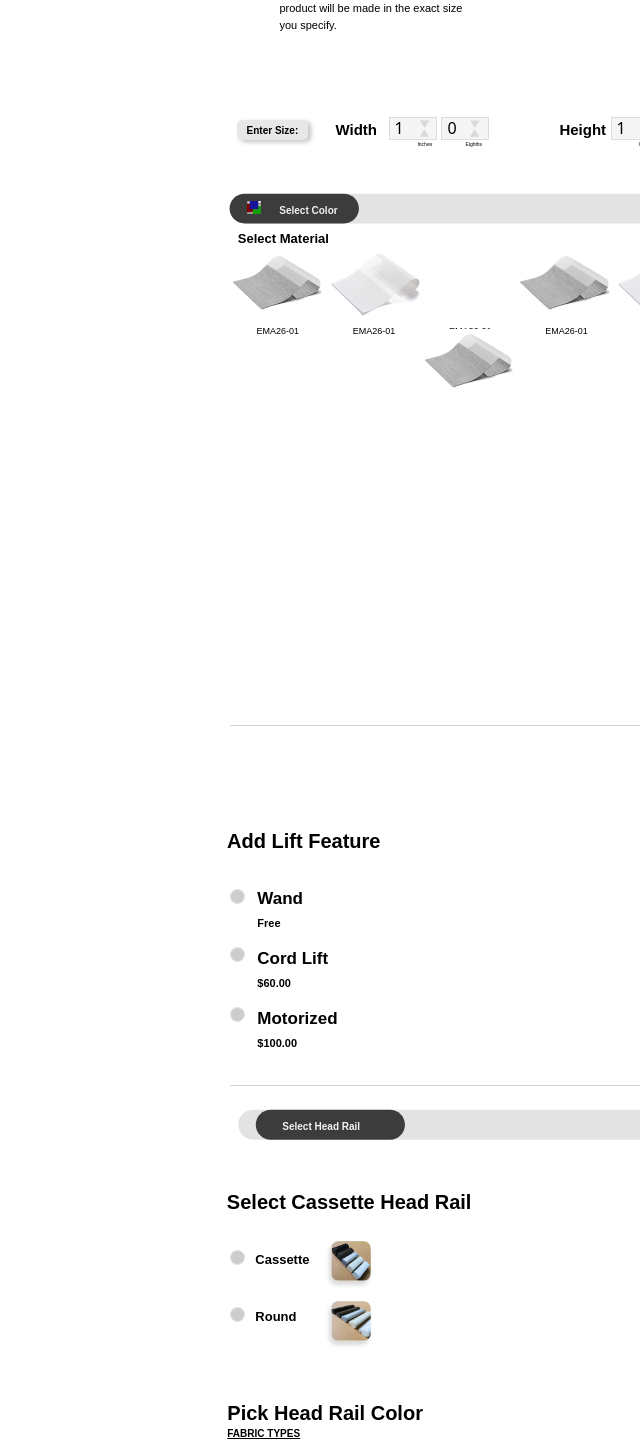
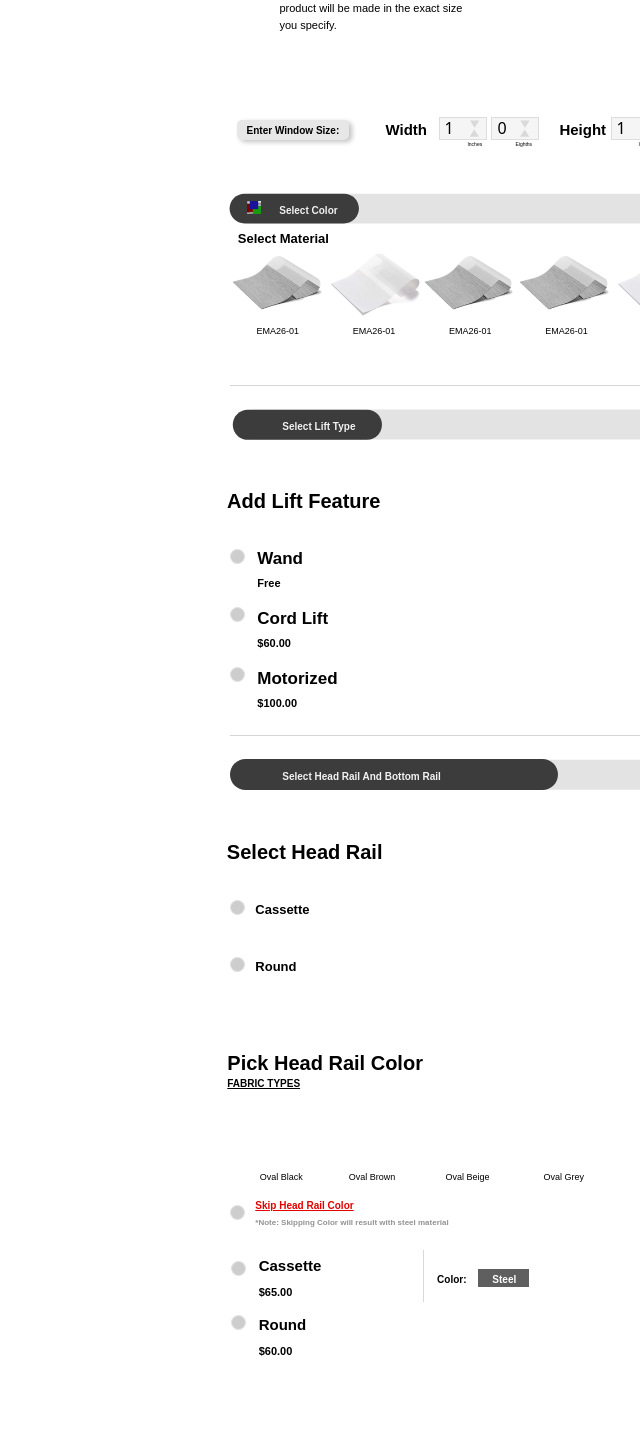
Before and after one commit to deodagee/economyblindsandshades, a Next.js app: page /components/pages/zebrablinds in a window 1280 px wide. Shown: the part 836-2281 px from the top of the page, without its empty margins (640-1280 px from the left). Built offline with nearby package versions, Linux system fonts and the light colour scheme; grey boxes are pictures that could not be loaded.

Commit message:
Update zebrablinds.js

```diff
--- a/pages/components/pages/zebrablinds.js
+++ b/pages/components/pages/zebrablinds.js
@@ -196,7 +196,9 @@ function ZebraBlinds() {
 
 
                         <div className={styles.enter_size_group}>
-                        <div className={styles.enter_size}>Enter Size:</div>
+                            <div className={styles.enter_size}>Enter Window Size:</div>
+
+                            <div className={styles.enter_width_window_trigger}>
                                 <div className={styles.width}>Width</div>
                                 <div className={styles.rectangle_9}></div>
                                 <div className={styles.rectangle_10}>
@@ -273,11 +275,14 @@ function ZebraBlinds() {
                                     <div className={styles.inches}>Inches</div>
 
                                 </div>
+                            </div>
 
 
 
+                            <div className={styles.enter_height_window_trigger}>
 
                                 <div className={styles.height}>Height</div>
+
                                 <div className={styles.rectangle_11}></div>
                                 <div className={styles.rectangle_12}></div>
 
@@ -354,19 +359,12 @@ function ZebraBlinds() {
                                 <div className={styles.inches2}>Inches</div>
                                 <div className={styles.eighths2}>Eighths</div>
                             </div>
+                        </div>
 
 
+                        <div className={styles.rectangle_66}></div>
 
-
-                        <div className={styles.seperator_22}></div>
-                        <div className={styles.rectangle_66}></div>
-                        <div className={styles.outsidemount_10003_1}></div>
-
-
-                        <div className={styles.outsidemount_10003_1}></div>
-
-
-<div  className={styles.select_color_group}>
+                        <div className={styles.select_color_group}>
 
                             <svg
                                 className={styles.select_color_long_rectangle}
@@ -395,15 +393,13 @@ function ZebraBlinds() {
                                     fill="#3C3C3C"
                                 />
                             </svg>
+
                             <Image alt="pickcolor" width={100} height={100} className={styles.pickcolor} src="/indexcomponent2.png" />
                             <Image alt="pickcolor" width={100} height={100} className={styles.pickcolor} src="/pickcolor.png" />
 
                             <div className={styles.select_color}>Select Color</div>
 
                             <div className={styles.select_material}>Select Material</div>
-
-
-                        <Image alt="image" width={100} height={100} className={styles.lift_typeicon} src="/lift_typeicon.png" />
                             <div className={styles.ema_26_01}>EMA26-01</div>
                             <Image alt="image" width={100} height={100} className={styles.etb_3004_1} src="/etb3004.jpg" />
                             <div className={styles.ema_26_012}>EMA26-01</div>
@@ -414,20 +410,15 @@ function ZebraBlinds() {
                             <div className={styles.ema_26_015}>EMA26-01</div>
                             <Image alt="image" width={100} height={100} className={styles.ema_2601_2} src="/etb3004.jpg" />
                             <div className={styles.ema_26_014}>EMA26-01</div>
-
-
-
                         </div>
 
 
 
-
-
-
+                        <div className={styles.select_lift_type_group}>
                             <div className={styles.select_lift_type_seperator_line}></div>
 
                             <svg
-                            className={styles.select_lift_type_seperator_line_long_rectangle}
+                                className={styles.select_lift_type_long_rectangle}
                                 width="482"
                                 height="32"
                                 viewBox="0 0 482 32"
@@ -441,7 +432,7 @@ function ZebraBlinds() {
                             </svg>
 
                             <svg
-                            className={styles.select_lift_type_seperator_line_short_rectangle}
+                                className={styles.select_lift_type_short_rectangle}
                                 width="155"
                                 height="32"
                                 viewBox="0 0 155 32"
@@ -453,8 +444,10 @@ function ZebraBlinds() {
                                     fill="#3C3C3C"
                                 />
                             </svg>
-                        <div className={styles.select_lift_type}>Select Lift Type</div>
-                        <Image alt="image" width={100} height={100} className={styles.lift_typeicon} src="/lift_typeicon.png" />
+                            <div className={styles.select_lift_type_title}>Select Lift Type</div>
+
+                        <Image alt="image" width={100} height={100} className={styles.lift_typeicon1} src="/lifttypeicon.png" />
+
 
                             <div className={styles.add_lift_feature}>Add Lift Feature</div>
                             <div
@@ -479,10 +472,10 @@ function ZebraBlinds() {
 
                             <div className={styles.motorized}>Motorized</div>
                             <div className={styles.motorized_price_value}>$100.00</div>
+                        </div>
 
 
-
-
+                        <div className={styles.select_head_rail_group}>
                             <div className={styles.select_head_rail_seperator_line}></div>
                             <svg
                                 className={styles.select_cassette_head_rail_long_rectangle}
@@ -499,20 +492,21 @@ function ZebraBlinds() {
                             </svg>
 
                             <svg
-                            className={styles.select_cassette_head_rail_short_rectangle}
-                            width="155"
-                            height="32"
-                            viewBox="0 0 155 32"
+                                className={styles.select_cassette_head_rail_short_rectangle} width="200"
+                                height="31"
+                                viewBox="0 0 200 31"
                                 fill="none"
                                 xmlns="http://www.w3.org/2000/svg"
                             >
                                 <path
-                                d="M0.871094 16.3535C0.871094 7.7931 7.81068 0.853516 16.3711 0.853516H139.371C147.932 0.853516 154.871 7.7931 154.871 16.3535V16.3535C154.871 24.9139 147.932 31.8535 139.371 31.8535H16.3711C7.81068 31.8535 0.871094 24.9139 0.871094 16.3535V16.3535Z"
+                                    d="M0 15.5C0 6.93959 6.93959 0 15.5 0H312.5C321.06 0 328 6.93959 328 15.5V15.5C328 24.0604 321.06 31 312.5 31H15.5C6.93959 31 0 24.0604 0 15.5V15.5Z"
                                     fill="#3C3C3C"
                                 />
                             </svg>
-                        <div className={styles.select_head_rail}>Select Head Rail</div>
-                        <div className={styles.select_cassette_head_rail}>Select Cassette Head Rail</div>
+
+
+                            <div className={styles.select_head_rail}>Select Head Rail And Bottom Rail</div>
+                            <div className={styles.select_cassette_head_rail}>Select Head Rail</div>
 
                             <div
                                 className={`${styles.select_cassette_ellipse1} ${active_cassette_round1 === 1 ? styles.active_cassette_round1 : ''}`}
@@ -583,6 +577,7 @@ function ZebraBlinds() {
                             <Image alt="image" width={400} height={400} className={styles.chosen_headrail_image} src="/cassette.png" />
                             <div className={styles.rectangle_32}></div>
                             <div className={styles.steel}>Steel</div>
+                        </div>
 
 
                         <div className={styles.quantity_seperator_line}></div>
@@ -798,15 +793,6 @@ function ZebraBlinds() {
                         <div className={styles.date}>12/07/2024</div>
 
 
-
-
-
-
-
-
-
-
-
                         <Image alt="image" width={100} height={100} className={styles.shippingtruck_1} src="/shippingtruck.png" />
                         <div class={styles.add_to_cart}>ADD TO CART</div>
 
```
Lines whose indentation alone changed are shown as unchanged.
